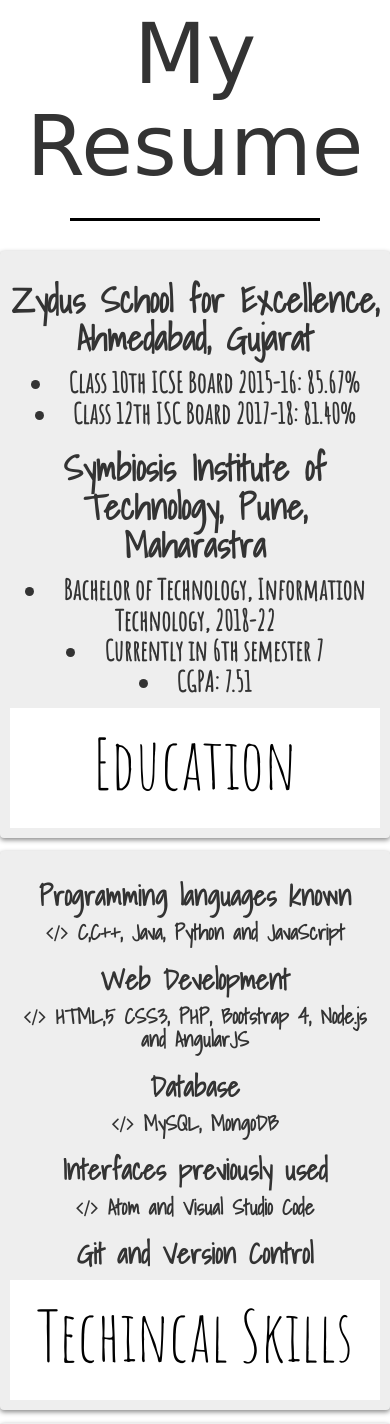
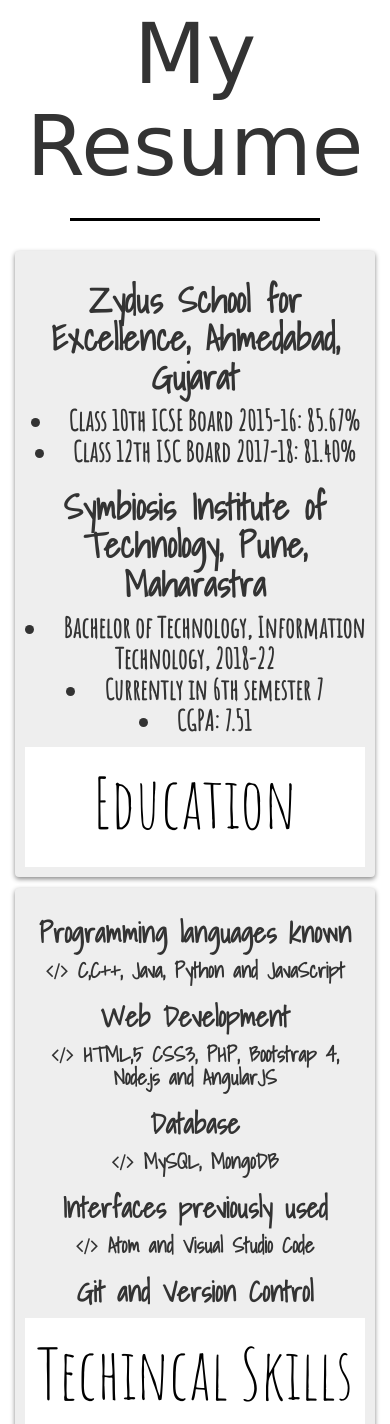
Before and after one commit to VermaAayushi/MyPortfolio, a PHP site: page / in a window 390 px wide. Shown: the part 2437-3861 px from the top of the page. Run offline with PHP 8.4, Linux system fonts and the light colour scheme; some libraries are stand-ins or nearby versions; some web fonts are replaced.

Commit message:
mobile compatibility added

```diff
--- a/index.html
+++ b/index.html
@@ -130,17 +130,14 @@
 			  </div>
 		  </div>
 	  <!--Resume-->
-	  <section id="resume" style="padding-bottom: 50px ;">
-		<div>
-
-		</div>
+	  <section class="portfolio-success" id="resume" style="padding-bottom: 50px ;">
 		<h1 class="text-center" style="font-family: 'Fuggles', cursive; font-size: 6em;">My Resume</h1>
 		<hr class="star-portfolio">
-		<div class="row resume-row justify-content-evenly">
+		<div class="row resume-row justify-content-evenly " style="width: inherit; margin: 0%;">
 
 			<div class="card-group card-group-level">
 				<div class="col-md-6 col-xs-12 col-sm-6 resume-card-holder ">
-					<div class=" card portfolio-card" style="padding: 10px;">
+					<div class=" card portfolio-card" style="padding: 10px; display: block; margin: auto;">
 					  <h3 style="font-family: 'Shadows Into Light', cursive; font-weight: 700; font-size: 2.5em;">
 						  Zydus School for Excellence, Ahmedabad, Gujarat
 					  </h3>
--- a/style.css
+++ b/style.css
@@ -54,6 +54,11 @@
   overflow-x: hidden;
 }
 
+*{
+  scrollbar-width: thin;
+  scrollbar-color: rgb(13, 79, 136) #f1f1f1;
+}
+
 /* width */
 ::-webkit-scrollbar {
   width: 10px;
@@ -107,6 +112,9 @@
 }
 body{
   overflow-x: hidden;
+}
+.portfolio-success{
+  width: 100%;
 }
 .navbar-nav li a
 {
```
